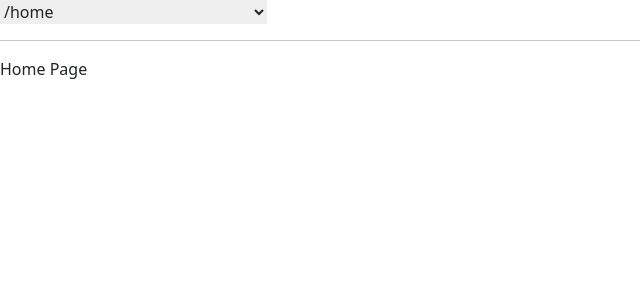
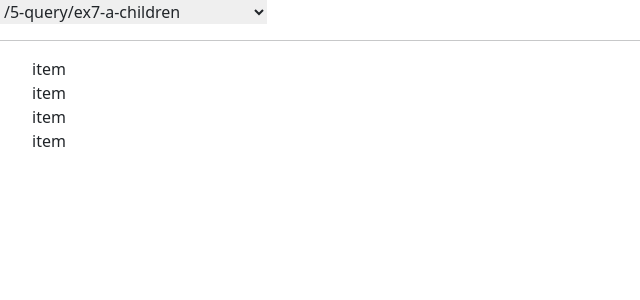
Before and after one commit to video-corsi/e2e-test-in-cypress-react, a React (Vite) app: page /5-query/ex7-a-children in a window 1280 px wide. Before the commit this address led to /home. Shown: the top 300 px of the page, without its empty margins (0-640 px from the left). Built offline with nearby package versions, Linux system fonts and the light colour scheme.

Commit message:
add 5-query/ex7-children

```diff
--- /dev/null
+++ b/src/examples/5-query/Ex7Children.tsx
@@ -0,0 +1,21 @@
+export function Ex7AChildren () {
+  return (
+    <ul>
+      <li>item</li>
+      <li>item</li>
+      <li>item</li>
+      <li>item</li>
+    </ul>
+  )
+}
+
+export function Ex7BChildren() {
+  return (
+    <div>
+      <div className="form-group">
+        <label>First Name</label>
+        <input type="text"/>
+      </div>
+    </div>
+  )
+}
--- a/src/routes.tsx
+++ b/src/routes.tsx
@@ -11,6 +11,7 @@ import Ex2Get from "./examples/5-query/Ex2Get";
 import Ex3Contains from "./examples/5-query/Ex3Contains";
 import Ex4GetVsContains from "./examples/5-query/Ex4GetVsContains";
 import Ex5ContainsAndGet from "./examples/5-query/Ex5ContainsAndGet";
+import {Ex7AChildren, Ex7BChildren} from "./examples/5-query/Ex7Children";
 import Playground from './examples/Playground';
 import AntDemo from './pages/AntDemo';
 import Home from './pages/Home';
@@ -36,6 +37,8 @@ export const routes = [
   { path: "/5-query/ex3-contains", element: <Ex3Contains /> },
   { path: "/5-query/ex4-get-vs-contains", element: <Ex4GetVsContains /> },
   { path: "/5-query/ex5-contains-and-get", element: <Ex5ContainsAndGet /> },
+  { path: "/5-query/ex7-a-children", element: <Ex7AChildren /> },
+  { path: "/5-query/ex7-b-children", element: <Ex7BChildren /> },
   { path: "/5-query/ex14-automatic-waiting", element: <Ex14AutomaticWaiting /> },
   { path: '*', element: <Navigate to="home" /> },
 ];
```
Also changed, not shown: 1 other file (tests, documents, lock files or other folders).
